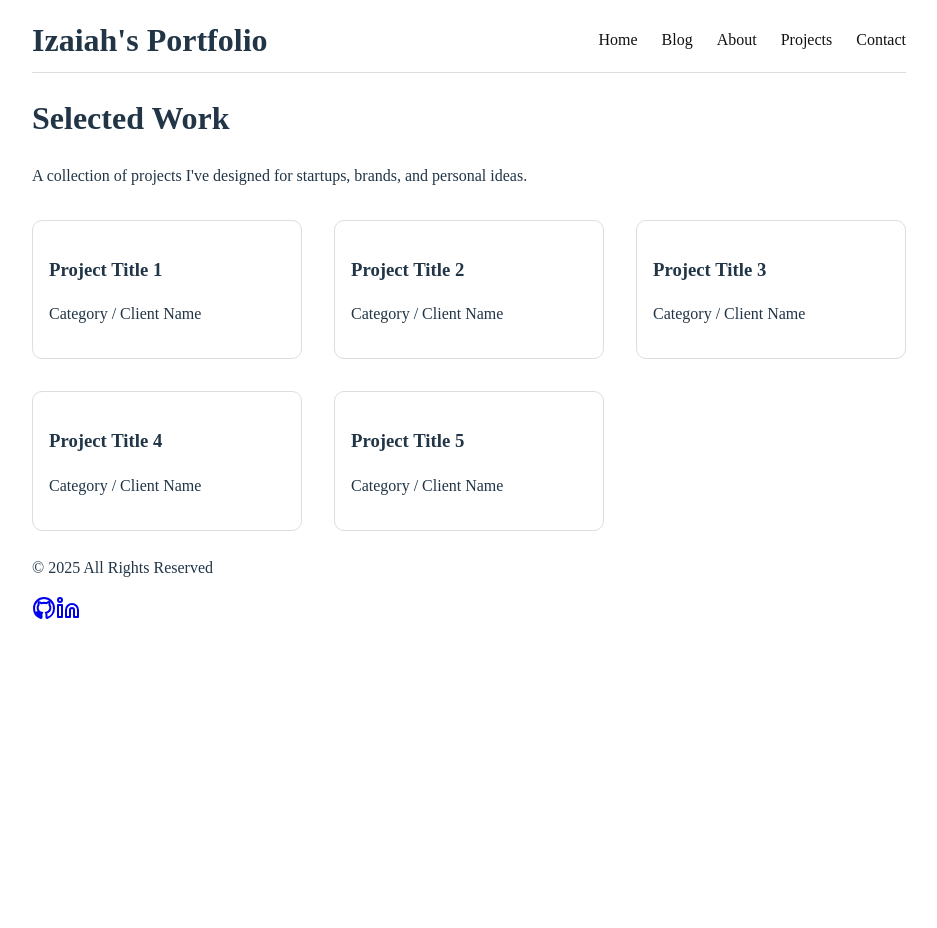
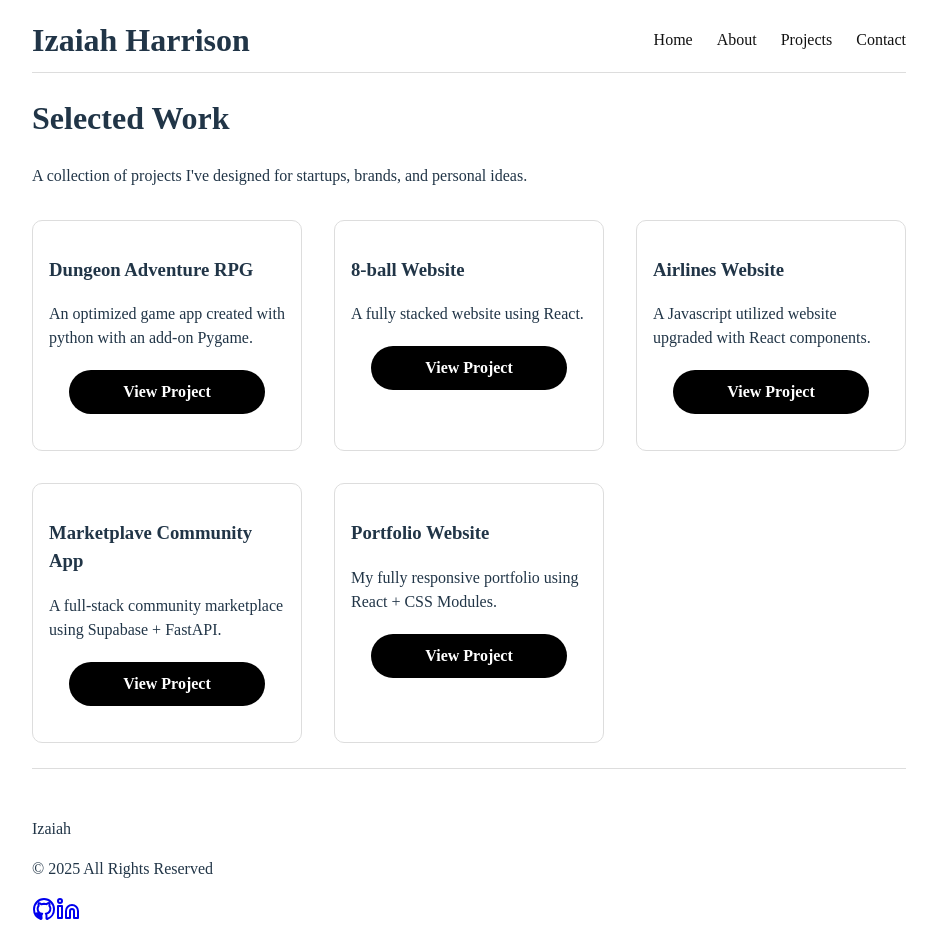
Before and after one commit to Izaiah566/portfolio-site, a React (Vite) app: page /Projects in a window 1280 px wide. Shown: the whole page, without its empty margins (171-1108 px from the left). Before the commit the page ends 800 px from the top, so only its background shows below. Built offline with nearby package versions, Linux system fonts and the light colour scheme.

Commit message:
initial commit

```diff
--- a/src/App.jsx
+++ b/src/App.jsx
@@ -1,7 +1,6 @@
 import './index.css'
 import { Routes, Route } from 'react-router-dom'
 import MainLayout from './layouts/MainLayout'
-import Blog from './pages/Blog'
 import Home from './pages/Home'
 import About from './pages/About'
 import Projects from './pages/Projects'
@@ -14,7 +13,6 @@ function App() {
       <Routes>
         <Route element={<MainLayout />}>
           <Route path="/" element={<Home />}/>
-          <Route path="/Blog" element={<Blog />}/>
           <Route path="/About" element={<About />}/>
           <Route path="Projects" element={<Projects />}/>
           <Route path="Contact" element={<Contact />}/>
--- a/src/components/Footer.jsx
+++ b/src/components/Footer.jsx
@@ -4,7 +4,15 @@ import styles from "./Footer.module.css"
 const Footer = () => {
     return (
         <footer className={styles.footer}>
+         <div className={styles.footerInner}>
+            <p>Izaiah</p>
+         </div>
+
+         <div className={styles.footerInner}>
             <p>&copy; {new Date().getFullYear()} All Rights Reserved</p>
+         </div>
+
+         <div className={styles.footerInner}>
             <a href="https://github.com/Izaiah566" target="_blank" rel="noopener noreferrer" className="hover:opacity-75">
              <svg xmlns="http://www.w3.org/2000/svg" width="24" height="24" viewBox="0 0 24 24" fill="none" stroke="currentColor" strokeWidth="2" strokeLinecap="round" strokeLinejoin="round" className="lucide lucide-github"><path d="M12 2C6.48 2 2 6.58 2 12.26c0 4.5 2.87 8.31 6.84 9.67.5.1.68-.22.68-.48v-1.7c-2.78.62-3.37-1.37-3.37-1.37-.46-1.18-1.12-1.5-1.12-1.5-.91-.64.07-.63.07-.63 1 .07 1.53 1.06 1.53 1.06.9 1.57 2.36 1.12 2.94.85.09-.67.35-1.12.63-1.38-2.22-.26-4.56-1.14-4.56-5.07 0-1.12.39-2.03 1.03-2.75-.1-.26-.45-1.3.1-2.7 0 0 .84-.27 2.75 1.05A9.18 9.18 0 0 1 12 6.8c.85 0 1.72.12 2.52.36 1.9-1.32 2.74-1.05 2.74-1.05.56 1.4.21 2.44.1 2.7.64.72 1.02 1.63 1.02 2.75 0 3.94-2.34 4.8-4.58 5.06.36.33.68.97.68 1.96v2.91c0 .26.18.58.69.48A10.04 10.04 0 0 0 22 12.26C22 6.58 17.52 2 12 2Z"/></svg>
             </a>
@@ -13,6 +21,10 @@ const Footer = () => {
             <a href="https://linkedin.com/in/yourusername" target="_blank" rel="noopener noreferrer" className="hover:opacity-75">
              <svg xmlns="http://www.w3.org/2000/svg" width="24" height="24" viewBox="0 0 24 24" fill="none" stroke="currentColor" strokeWidth="2" strokeLinecap="round" strokeLinejoin="round" className="lucide lucide-linkedin"><path d="M16 8a6 6 0 0 1 6 6v7h-4v-7a2 2 0 0 0-2-2 2 2 0 0 0-2 2v7h-4v-7a6 6 0 0 1 6-6Z"/><rect width="4" height="12" x="2" y="9"/><circle cx="4" cy="4" r="2"/></svg>
             </a>
+         </div>
+
+
+
         </footer>
     )
 }
--- a/src/components/Footer.module.css
+++ b/src/components/Footer.module.css
@@ -6,4 +6,19 @@
     height: 80px;
     margin-top: 25px;
     justify-content: center;
+    border-top: 1px solid #ddd;
+    padding: 2rem 0;
 }
+
+.footer-inner {
+  display: flex;
+  flex-direction: column;
+  gap: 1rem;
+}
+@media (min-width: 768px) {
+  .footer-inner {
+    flex-direction: row;
+    justify-content: space-between;
+    align-items: center;
+  }
+}
--- a/src/components/Header.jsx
+++ b/src/components/Header.jsx
@@ -7,10 +7,9 @@ const Header = () => {
     return (
         <header className={styles.header}>
          <div className={`container ${styles.headerInner}`}>
-            <h1>Izaiah's Portfolio</h1>
+            <h1>Izaiah Harrison</h1>
             <nav className={styles.navLinks}>
                 <Link to="/">Home</Link>
-                <Link to="/Blog">Blog</Link>
                 <Link to="/About">About</Link>
                 <Link to="/Projects">Projects</Link>
                 <Link to="/Contact">Contact</Link>
@@ -24,7 +23,6 @@ const Header = () => {
             {open && (
               <nav className={`container ${styles.mobileMenu}`}>
                 <Link to="/" onClick={() => setOpen(false)}>Home</Link>
-                <Link to="/Blog" onClick={() => setOpen(false)}>Blog</Link>
                 <Link to="/About" onClick={() => setOpen(false)}>About</Link>
                 <Link to="/Projects" onClick={() => setOpen(false)}>Projects</Link>
                 <Link to="/Contact" onClick={() => setOpen(false)}>Contact</Link>
--- a/src/pages/Blog.jsx
+++ /dev/null
@@ -1,29 +0,0 @@
-import styles from "./Blog.module.css"
-
-const Blog = () => {
-    return (
-        <>
-            <div>
-                <header>
-                    <h1>Insights & Design Notes</h1>
-                    <p>Ideas, experiments, and lessons from my design journey.</p>
-                </header>
-
-
-                <section className={styles.cardGrid}>
-                    {[1,2,3,4,5,6].map((i) => (
-                        <div key={i} className={styles.card}>
-                            <div className={styles.cardBody}>
-                                <h3>Blog Post {i}</h3>
-                                <p>Short preview of the article goes here...</p>
-                                <button variant="link">Read More</button>
-                            </div>
-                        </div>
-                    ))}
-                </section>
-            </div>
-        </>
-    );
-};
-
-export default Blog
--- a/src/pages/Blog.module.css
+++ /dev/null
@@ -1,33 +0,0 @@
-.cardGrid {
-  display: grid;
-  gap: 2rem;
-  margin-top: 2rem;
-}
-
-@media (min-width: 640px) {
-  .cardGrid {
-    grid-template-columns: repeat(2, 1fr);
-  }
-}
-
-@media (min-width: 1024px) {
-  .cardGrid {
-    grid-template-columns: repeat(3, 1fr);
-  }
-}
-
-.card {
-  border: 1px solid #ddd;
-  border-radius: 10px;
-  overflow: hidden;
-  background: white;
-  transition: 0.2s;
-}
-
-.card:hover {
-  box-shadow: 0 3px 15px rgba(0,0,0,0.1);
-}
-
-.cardBody {
-  padding: 1rem;
-}
--- a/src/pages/Home.jsx
+++ b/src/pages/Home.jsx
@@ -1,4 +1,5 @@
-
+import React from "react";
+import { Link } from "react-router-dom";
 import styles from "./Home.module.css";
 
 const Home = () => {
@@ -9,8 +10,8 @@ const Home = () => {
              <section className={styles.hero}>
               <div>
                 <h2>Hi! My name is Izaiah!</h2>
-                <h1>A web developer who loves to code and create responsive and fun websites.</h1>
-                <button>View Projects</button>
+                <h1 className={styles.heroTitle}>A web developer who loves to code and create responsive and fun websites.</h1>
+                <Link to="/projects" className={styles.btnPrimary}>View Projects</Link>
               </div>
               <div className={styles.heroImg}>
                 <img src="images/my_photo.jpg"></img>
--- a/src/pages/Home.module.css
+++ b/src/pages/Home.module.css
@@ -14,6 +14,16 @@
     margin: 0 auto;
 }
 
+@media (min-width: 640px) {
+  .heroTitle {
+    font-size: 2.5rem;
+  }
+}
+@media (min-width: 1024px) {
+  .heroTitle {
+    font-size: 3rem;
+  }
+}
 
 
 @media (min-width: 1024px) {
@@ -31,14 +41,17 @@
     }
 }
 
-.hero button {
+.hero a {
   width: 150px;
   background-color: black;
   color: white;
   padding: 20px;
   border-radius: 65px;
-  margin: 50px;
+  margin: 20px;
   font-weight: bold;
+  text-decoration: none;
+  display: flex;
+  justify-content: center;
 }
 
 .cardGrid {
--- a/src/pages/Projects.jsx
+++ b/src/pages/Projects.jsx
@@ -1,6 +1,46 @@
+import React from "react";
+import { Link } from "react-router-dom";
 import styles from "./Projects.module.css"
 
 const Projects = () => {
+
+    const projects = [
+        {
+            id: 1,
+            title: "Dungeon Adventure RPG",
+            description: "An optimized game app created with python with an add-on Pygame.",
+            image: "dungeon.rpg"
+        },
+
+        {
+            id: 2,
+            title: "8-ball Website",
+            description: "A fully stacked website using React.",
+            image: "8ball.jpg"
+        },
+
+        {
+            id: 3,
+            title: "Airlines Website",
+            description: "A Javascript utilized website upgraded with React components.",
+            image: "airlines.jpg"
+        },
+
+        {
+            id: 4,
+            title: "Marketplave Community App",
+            description: "A full-stack community marketplace using Supabase + FastAPI.",
+            image: "marketplace.jpg"
+        },
+
+        {
+            id: 5,
+            title: "Portfolio Website",
+            description: "My fully responsive portfolio using React + CSS Modules.",
+            image: "portfolio.jpg"
+        }
+    ];
+
     return (
         <>
             <div>
@@ -11,11 +51,12 @@ const Projects = () => {
 
 
             <section className={styles.cardGrid}>
-             {[1,2,3,4,5].map((i) => (
-                <div key={i}  className={styles.card}>
+             {projects.map(project => (
+                <div key={project.id}  className={styles.card}>
                  <div className={styles.cardBody}>
-                  <h3>Project Title {i}</h3>
-                  <p>Category / Client Name</p>
+                  <h3>{project.title}</h3>
+                  <p>{project.description}</p>
+                  <Link className={styles.btnPrimary}>View Project</Link>
                  </div>
                 </div>
               ))}
--- a/src/pages/Projects.module.css
+++ b/src/pages/Projects.module.css
@@ -16,6 +16,18 @@
   }
 }
 
+.btnPrimary {
+  background-color: black;
+  color: white;
+  padding: 10px;
+  border-radius: 65px;
+  margin: 20px;
+  font-weight: bold;
+  text-decoration: none;
+  display: flex;
+  justify-content: center;
+}
+
 .card {
   border: 1px solid #ddd;
   border-radius: 10px;
```
Lines whose indentation alone changed are shown as unchanged.
